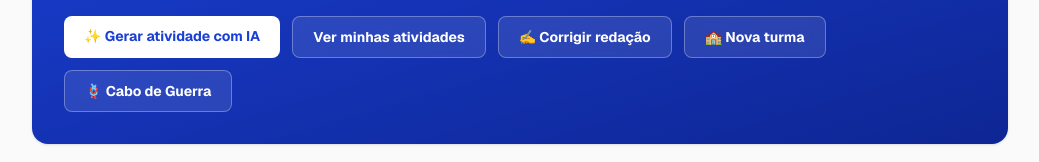
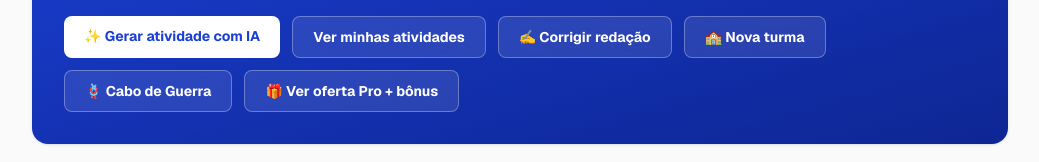
Before and after one commit to itagamificaedu-cpu/itagame, a Next.js app: page /painel in a window 1280 px wide. Shown: the part 253-415 px from the top of the page, without its empty margins (120-1159 px from the left). Built offline with nearby package versions, Linux system fonts and the light colour scheme; no server answers.

Commit message:
feat: adiciona atalho para a oferta Pro + bônus no painel
Link rápido no dashboard para visualizar a landing page /oferta/combo-pro sem precisar do endereço direto.

```diff
--- a/src/app/painel/page.tsx
+++ b/src/app/painel/page.tsx
@@ -128,6 +128,12 @@
             >
               🪢 Cabo de Guerra
             </Link>
+            <Link
+              href="/oferta/combo-pro"
+              className="rounded-lg border border-white/30 bg-white/10 px-5 py-2.5 text-sm font-bold text-white backdrop-blur transition hover:bg-white/20"
+            >
+              🎁 Ver oferta Pro + bônus
+            </Link>
           </div>
         </div>
 
```
